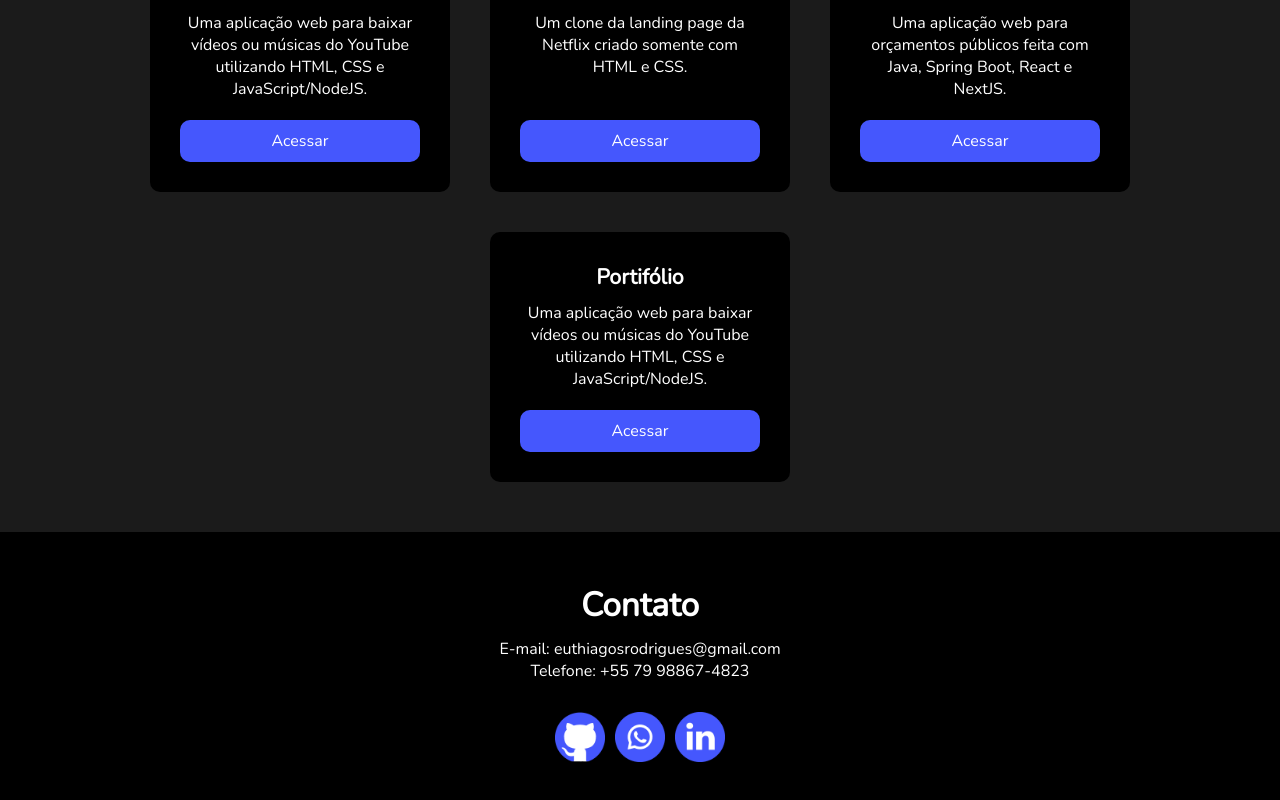
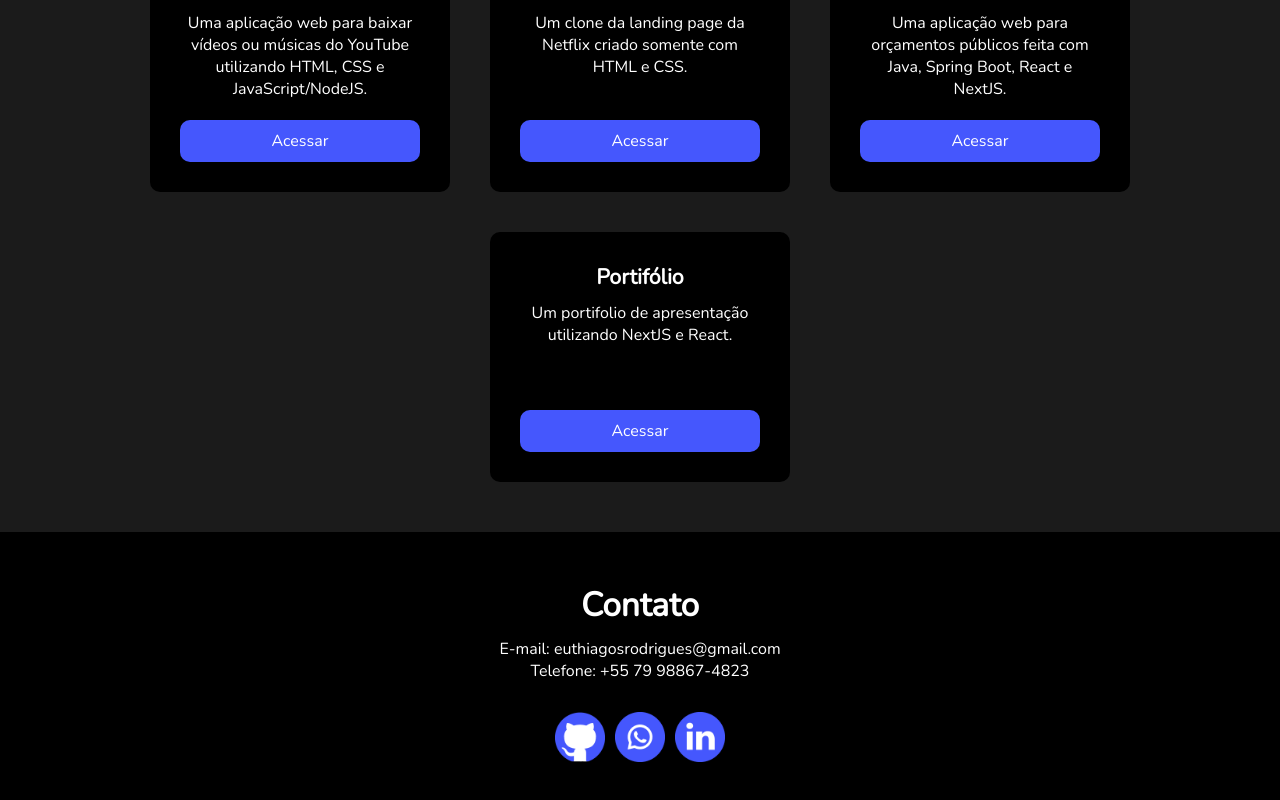
Before and after one commit to thiagodevcodes/portifolio-thiago, a Next.js app: page / in a window 1280 px wide. Shown: the part 1260-2060 px from the top of the page. Built offline with nearby package versions, Linux system fonts and the light colour scheme.

Commit message:
refact: alterando descrição do projeto portifolio

```diff
--- a/src/pages/index.jsx
+++ b/src/pages/index.jsx
@@ -81,7 +81,7 @@ export default function Home() {
             <CardTech href={"https://github.com/thiagodevcodes/ytdownloader"} title="YouTube Downloader" description="Uma aplicação web para baixar vídeos ou músicas do YouTube utilizando HTML, CSS e JavaScript/NodeJS."/>
             <CardTech href={"https://github.com/thiagodevcodes/netflix"} title="Clone Página Netflix" description="Um clone da landing page da Netflix criado somente com HTML e CSS."/>
             <CardTech href={"https://github.com/thiagodevcodes/orcamento-publico"} title="Sistema de Orçamento" description="Uma aplicação web para orçamentos públicos feita com Java, Spring Boot, React e NextJS."/>
-            <CardTech href={"https://github.com/thiagodevcodes/portifolio"} title="Portifólio" description="Uma aplicação web para baixar vídeos ou músicas do YouTube utilizando HTML, CSS e JavaScript/NodeJS."/>
+            <CardTech href={"https://github.com/thiagodevcodes/portifolio-thiago"} title="Portifólio" description="Um portifolio de apresentação utilizando NextJS e React."/>
           </div>
         </div>
       </Section>
```
